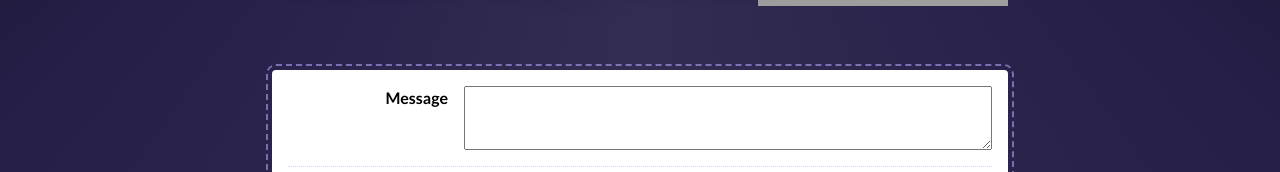
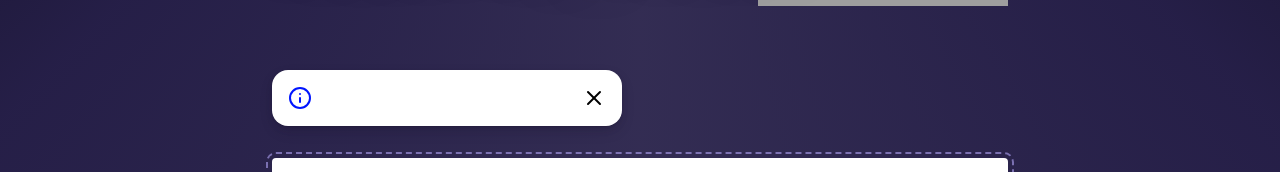
Before and after one commit to joy-of-react/project-toast, a React (Vite) app: page / in a window 1280 px wide. Both pictures are taken after a click on the button "Pop Toast!". Shown: the part 358-530 px from the top of the page. Built offline with nearby package versions, Linux system fonts and the light colour scheme; grey boxes are pictures that could not be loaded.

Commit message:
ex-2-add preview and toggle function

```diff
--- a/src/components/Toast/Toast.js
+++ b/src/components/Toast/Toast.js
@@ -18,16 +18,20 @@ const ICONS_BY_VARIANT = {
   error: AlertOctagon,
 };
 
-function Toast() {
+function Toast({ children, variant, toggleIsToastOpen }) {
+  const className = `${styles.toast} ${styles[variant]}`
+  console.log(className);
+  const Icon = ICONS_BY_VARIANT[variant]
+
   return (
-    <div className={`${styles.toast} ${styles.notice}`}>
+    <div className={className}>
       <div className={styles.iconContainer}>
-        <Info size={24} />
+        <Icon size={24} />
       </div>
       <p className={styles.content}>
-        16 photos have been uploaded
+        {children}
       </p>
-      <button className={styles.closeButton}>
+      <button className={styles.closeButton} onClick={toggleIsToastOpen}>
         <X size={24} />
         <VisuallyHidden>Dismiss message</VisuallyHidden>
       </button>
--- a/src/components/ToastPlayground/ToastPlayground.js
+++ b/src/components/ToastPlayground/ToastPlayground.js
@@ -1,16 +1,16 @@
 import React from 'react';
 
 import Button from '../Button';
-
+import Toast from '../Toast/Toast'
 import styles from './ToastPlayground.module.css';
+import useToggle from "../../utils/useToggle"
 
 const VARIANT_OPTIONS = ['notice', 'warning', 'success', 'error'];
 
 function ToastPlayground() {
   const [message, setMessage] = React.useState("")
   const [optionValue, setOptionValue] = React.useState('notice')
-
-
+  const [isToastOpen, toggleIsToastOpen] = useToggle(false)
 
   return (
     <div className={styles.wrapper}>
@@ -18,7 +18,12 @@ function ToastPlayground() {
         <img alt="Cute toast mascot" src="/toast.png" />
         <h1>Toast Playground</h1>
       </header>
-
+      {
+        isToastOpen &&
+        <Toast variant={optionValue} toggleIsToastOpen={toggleIsToastOpen}>
+          {message}
+          </Toast>
+      }
       <div className={styles.controlsWrapper}>
         <div className={styles.row}>
           <label
@@ -63,7 +68,7 @@ function ToastPlayground() {
           <div
             className={`${styles.inputWrapper} ${styles.radioWrapper}`}
           >
-            <Button>Pop Toast!</Button>
+            <Button onClick={toggleIsToastOpen}>Pop Toast!</Button>
           </div>
         </div>
       </div>
--- a/src/components/ToastPlayground/ToastPlayground.module.css
+++ b/src/components/ToastPlayground/ToastPlayground.module.css
@@ -106,3 +106,7 @@
   width: 100%;
   height: 4rem;
 }
+
+.hidden {
+  display: none;
+}
--- /dev/null
+++ b/src/utils/useToggle.jsx
@@ -0,0 +1,17 @@
+import React from 'react'
+
+export default function useToggle(initialValue = false) {
+    if (typeof initialValue !== 'boolean') {
+      console.warn('Invalid type for useToggle');
+    }
+
+    const [value, setValue] = React.useState(
+      initialValue
+    );
+
+    const toggleValue = React.useCallback(() => {
+      setValue((currentValue) => !currentValue);
+    }, []);
+
+    return [value, toggleValue];
+  }
```
